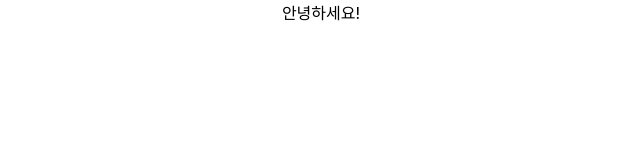
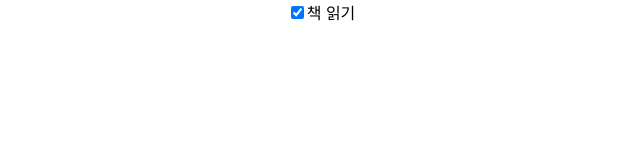
Before and after one commit to seung-mii/To-do-List, a React (Create React App) app: page / in a window 1280 px wide. Shown: the top 160 px of the page, without its empty margins (319-959 px from the left). Built offline with nearby package versions, Linux system fonts and the light colour scheme.

Commit message:
5th commit : 2nd commit 내용을 function component로 변경

```diff
--- a/src/App.js
+++ b/src/App.js
@@ -1,13 +1,15 @@
 import React from 'react';
-import Hello from './Hello';
+import Todo from './Todo';
 import './App.css';
 
 function App() {
+  const item = { id: 0, title: "책 읽기", done: true };
+
   return (
-    <div className='App'>
-      <Hello />
+    <div className="App">
+      <Todo item={item}/>
     </div>
-  )
+  );
 }
 
 export default App;
--- a/src/Hello.js
+++ /dev/null
@@ -1,12 +0,0 @@
-import React from 'react';
-import './App.css';
-
-function Hello() {
-  return (
-    <div className='Hello'>
-      <label for="hello">안녕하세요!</label>
-    </div>
-  )
-}
-
-export default Hello;
--- /dev/null
+++ b/src/Todo.js
@@ -0,0 +1,17 @@
+import React from 'react';
+
+function Todo(props) {
+  return (
+    <div className="Todo">
+      <input
+        type="checkbox"
+        id={props.item.id}        // item.id 값으로 렌더링하란 의미(JPX)
+        name={props.item.id}
+        checked={props.item.done} // item.done 값으로 렌더링하란 의미
+      />
+
+      <label for={props.item.id}>{props.item.title}</label>
+    </div>
+  );
+}
+export default Todo;
```
